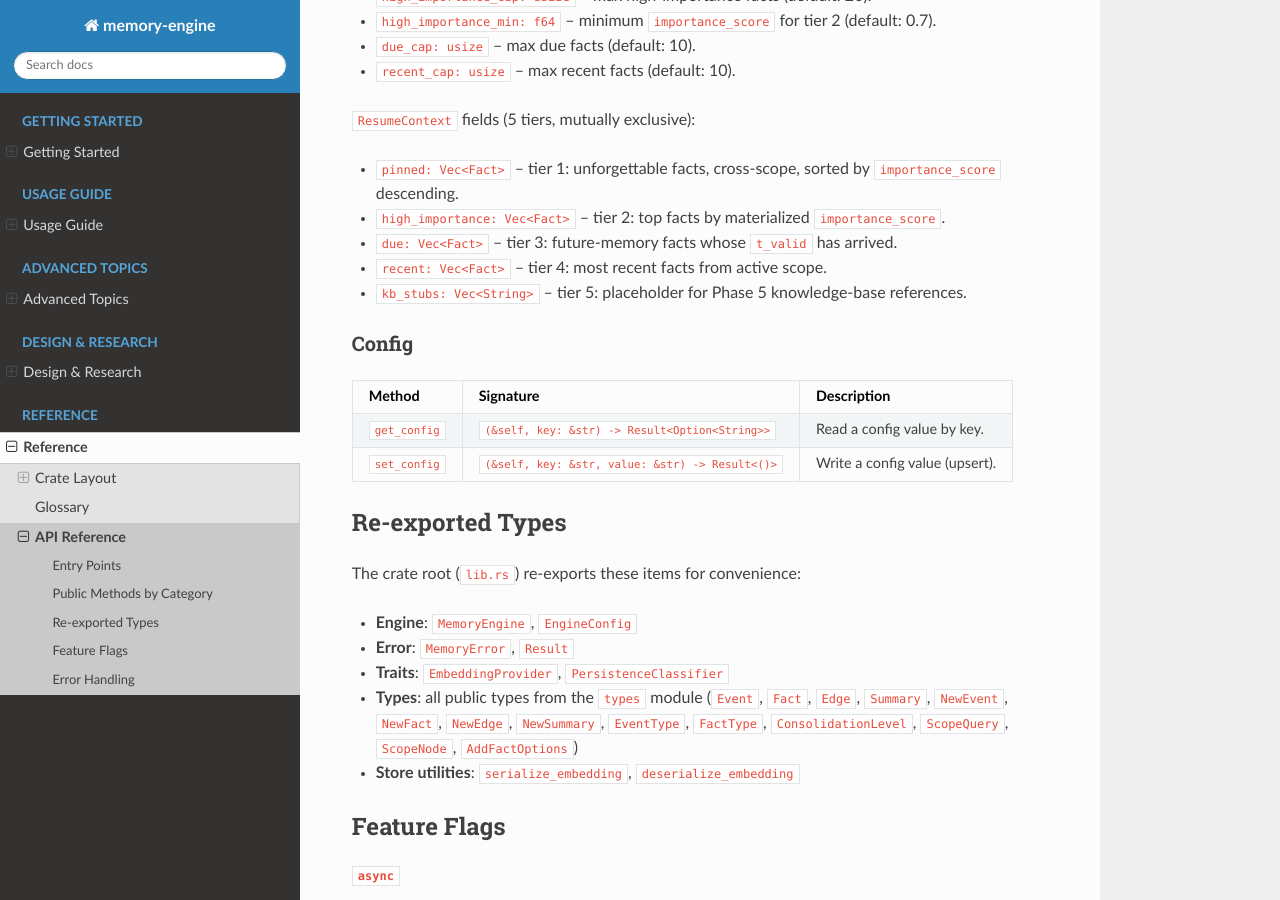
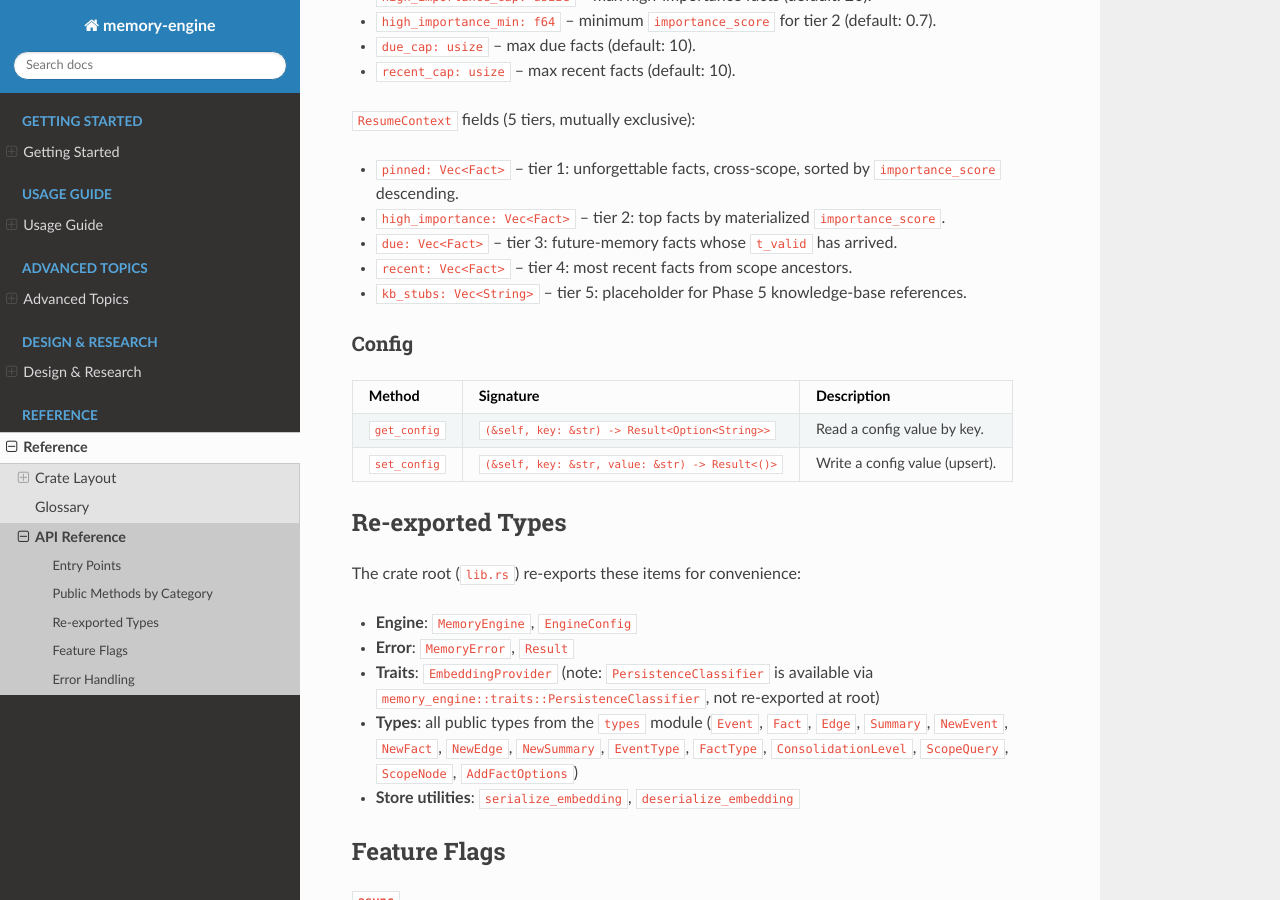
Before and after one commit to dutiona/memory-engine, a Sphinx documentation site: the page built from docs/reference/api.md, in a window 1280 px wide and 900 px high, scrolled down 4192 px. Built offline with Sphinx 7.4.7 and the Read the Docs theme 3.1.0, drawn with Linux system fonts in a browser that asks for light colours; pages that are not in the unit, such as notebooks, are missing from menus.

Commit message:
docs: address review feedback on Phase 3b docs
- Fix false claim that PersistenceClassifier is re-exported from crate
  root (it's only available via traits::PersistenceClassifier)
- Fix tier 4 "active scope" → "scope ancestors" for cross-doc consistency
- Remove unused FactType import from KeywordPinner example

Fixes #35

```diff
--- a/docs/reference/api.md
+++ b/docs/reference/api.md
@@ -135,7 +135,7 @@ This page summarizes the public API surface of the `memory-engine` crate.
 - `pinned: Vec<Fact>` -- tier 1: unforgettable facts, cross-scope, sorted by `importance_score` descending.
 - `high_importance: Vec<Fact>` -- tier 2: top facts by materialized `importance_score`.
 - `due: Vec<Fact>` -- tier 3: future-memory facts whose `t_valid` has arrived.
-- `recent: Vec<Fact>` -- tier 4: most recent facts from active scope.
+- `recent: Vec<Fact>` -- tier 4: most recent facts from scope ancestors.
 - `kb_stubs: Vec<String>` -- tier 5: placeholder for Phase 5 knowledge-base references.
 
 ### Config
@@ -151,7 +151,7 @@ The crate root (`lib.rs`) re-exports these items for convenience:
 
 - **Engine**: `MemoryEngine`, `EngineConfig`
 - **Error**: `MemoryError`, `Result`
-- **Traits**: `EmbeddingProvider`, `PersistenceClassifier`
+- **Traits**: `EmbeddingProvider` (note: `PersistenceClassifier` is available via `memory_engine::traits::PersistenceClassifier`, not re-exported at root)
 - **Types**: all public types from the `types` module (`Event`, `Fact`, `Edge`, `Summary`, `NewEvent`, `NewFact`, `NewEdge`, `NewSummary`, `EventType`, `FactType`, `ConsolidationLevel`, `ScopeQuery`, `ScopeNode`, `AddFactOptions`)
 - **Store utilities**: `serialize_embedding`, `deserialize_embedding`
 
```
Also changed, not shown: docs/advanced/extensibility.md (+1 -1 lines).
